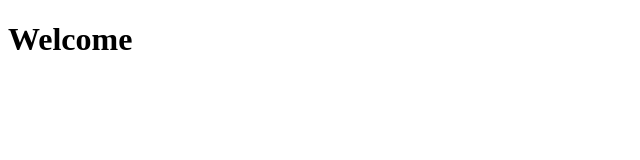
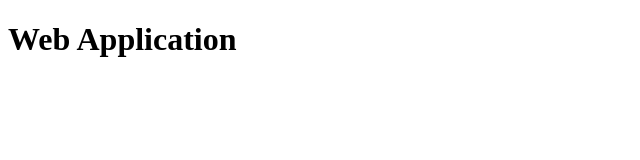
Before and after one commit to danicippi/Play4Watch_Web_App, a plain HTML site: page index.html in a window 1280 px wide. Shown: the whole page, without its empty margins (0-640 px from the left). Drawn offline with Linux system fonts and the light colour scheme.

Commit message:
initial index

```diff
--- a/index.html
+++ b/index.html
@@ -3,9 +3,9 @@
 <head>
   <meta charset="UTF-8">
   <meta name="viewport" content="width=device-width, initial-scale=1.0">
-  <title>We pick U </title>
+  <title>We Pick 4 <U></U></title>
 </head>
 <body>
-   <h1>Welcome</h1>
+  <h1>Web Application</h1>
 </body>
 </html>
```
